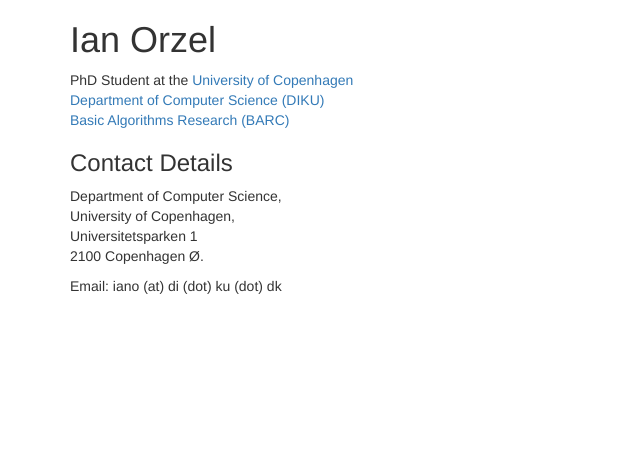
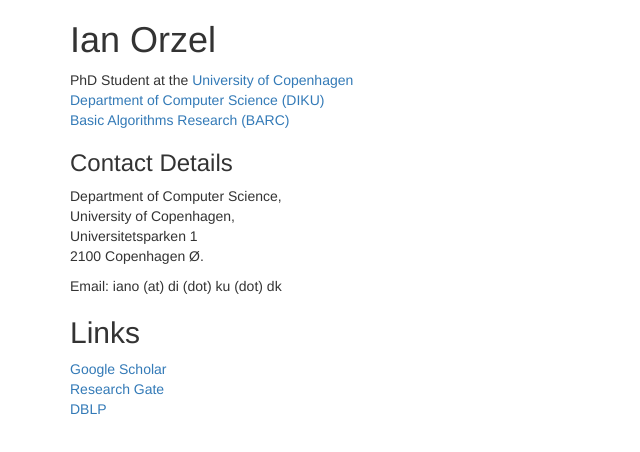
Before and after one commit to Kippiii/website, a plain HTML site: page index.html in a window 1280 px wide. Shown: the whole page, without its empty margins (0-640 px from the left). Drawn offline with Linux system fonts and the light colour scheme.

Commit message:
Adding cv

```diff
--- a/index.html
+++ b/index.html
@@ -31,6 +31,12 @@
       <p>
         Email: iano (at) di (dot) ku (dot) dk<br>
       </p>
+      <h2>Links</h2>
+      <p>
+        <a href="https://scholar.google.com/citations?user=N99pjH4AAAAJ&hl=en">Google Scholar</a><br>
+        <a href="https://www.researchgate.net/profile/Ian-Orzel?ev=hdr_xprf">Research Gate</a><br>
+        <a href="https://dblp.org/pid/399/5520.html">DBLP</a><br>
+      </p>
     </div>
   </body>
 </html>
```
Also changed, not shown: 1 other file.
